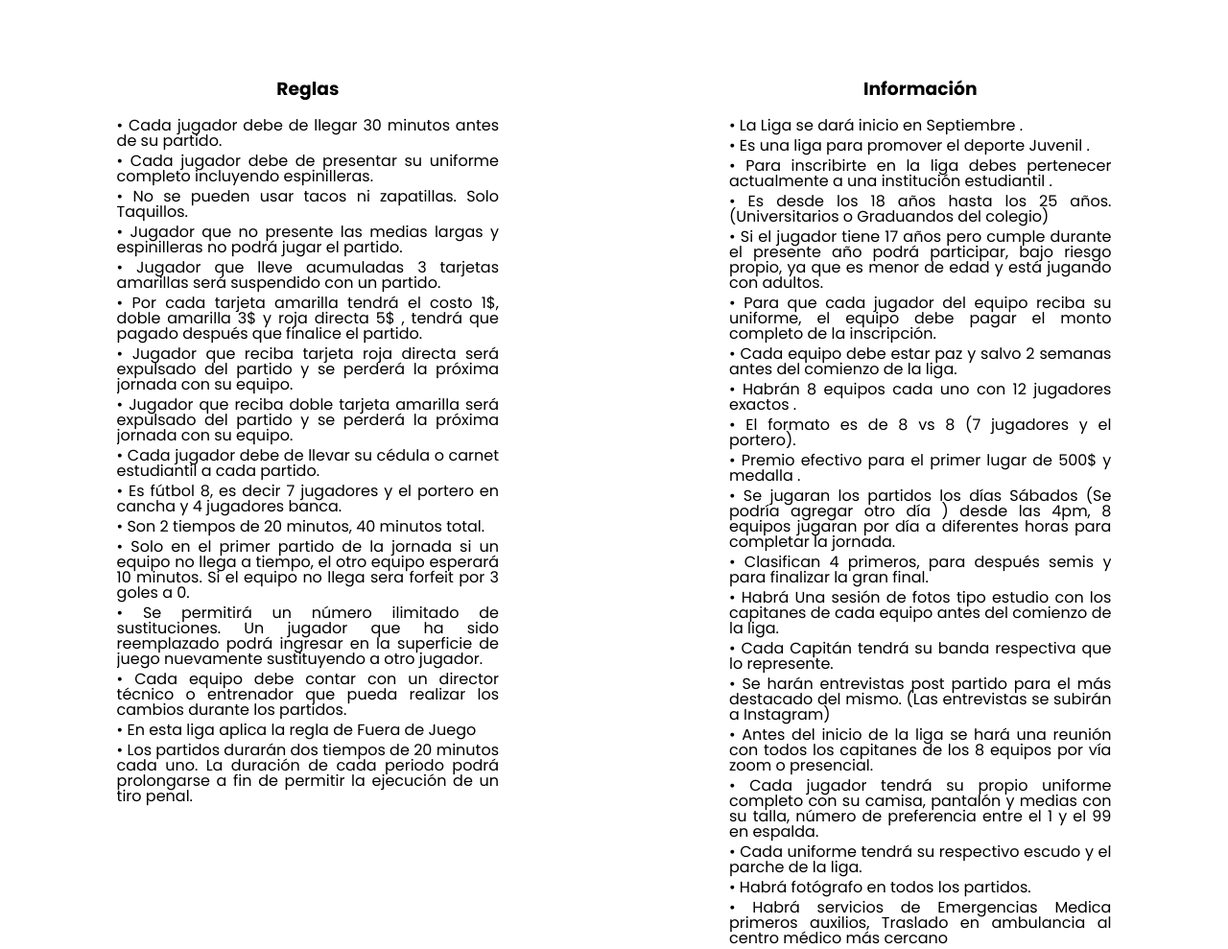
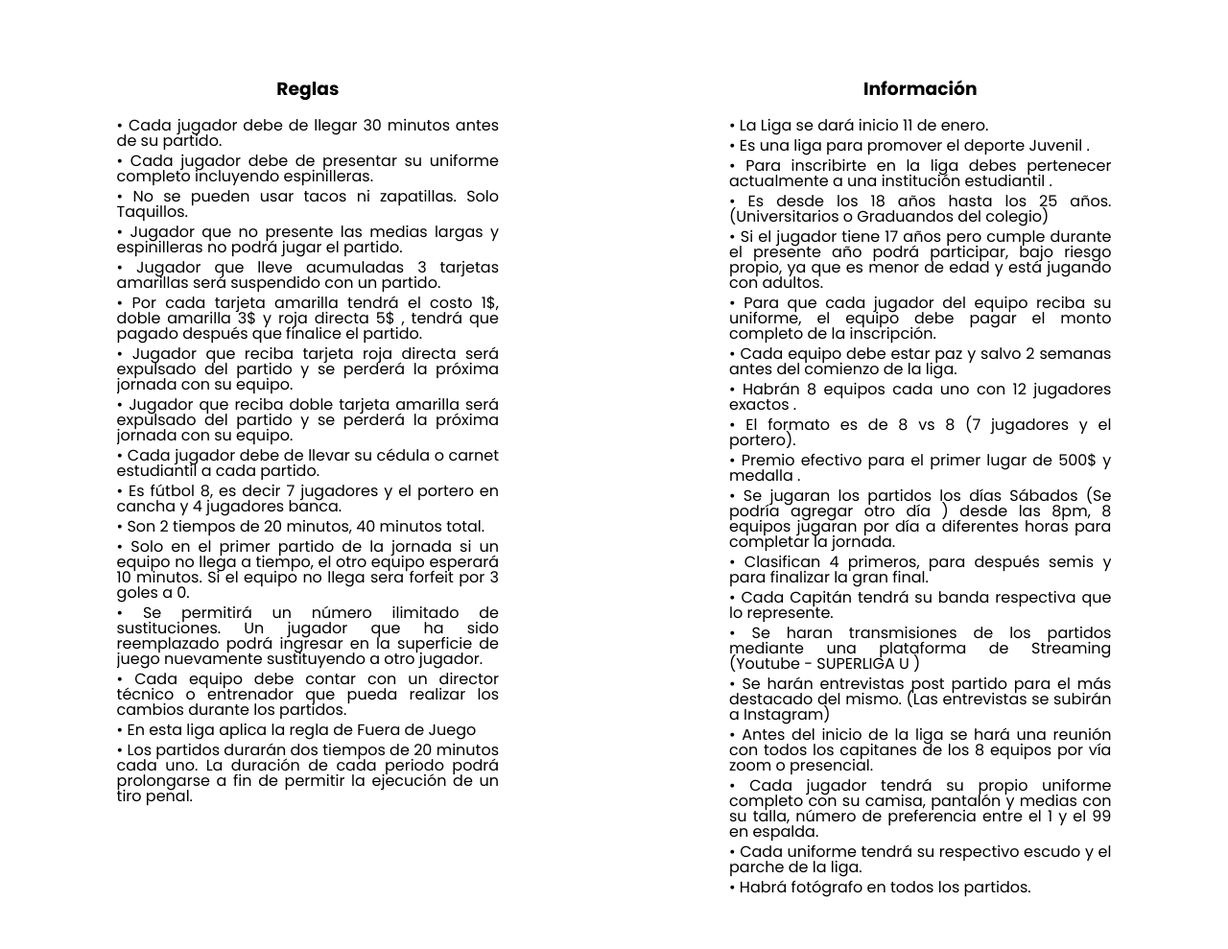
Before and after one commit to superligau/superligau.github.io, a plain HTML site: page index.html in a window 1280 px wide. Shown: the part 960-1949 px from the top of the page at 96% size. Drawn offline with Linux system fonts and the light colour scheme.

Commit message:
EXCELENTE

```diff
--- a/index.html
+++ b/index.html
@@ -105,7 +105,7 @@
 
                 <article class="about__information">
                 <h3 class="about__title">Información</h3>
-                <p class="about__paragraph">• La Liga se dará inicio en Septiembre .</p>
+                <p class="about__paragraph">• La Liga se dará inicio 11 de enero.</p>
                 <p class="about__paragraph">• Es una liga para promover el deporte Juvenil .  </p>
                 <p class="about__paragraph">• Para inscribirte en la liga debes pertenecer actualmente a una institución estudiantil .</p>
                 <p class="about__paragraph">• Es desde los 18 años hasta los 25 años. (Universitarios o Graduandos del colegio)</p>
@@ -115,16 +115,16 @@
                 <p class="about__paragraph">• Habrán 8 equipos cada uno con 12 jugadores exactos . </p>
                 <p class="about__paragraph">• El formato es de 8 vs 8 (7 jugadores y el portero).</p>
                 <p class="about__paragraph">• Premio efectivo para el primer lugar de 500$ y medalla  .</p>
-                <p class="about__paragraph">• Se jugaran los partidos los días Sábados (Se podría agregar otro día ) desde las 4pm, 8 equipos jugaran por día a diferentes horas para completar la jornada.</p>
+                <p class="about__paragraph">• Se jugaran los partidos los días Sábados (Se podría agregar otro día ) desde las 8pm, 8 equipos jugaran por día a diferentes horas para completar la jornada.</p>
                 <p class="about__paragraph">• Clasifican 4 primeros, para después semis y para finalizar la gran final.</p>
-                <p class="about__paragraph">• Habrá Una sesión de fotos tipo estudio con los capitanes de cada equipo antes del comienzo de la liga.</p>
                 <p class="about__paragraph">• Cada Capitán tendrá su banda respectiva que lo represente.</p>
+                <p class="about__paragraph">• Se haran transmisiones de los partidos mediante una plataforma de Streaming (Youtube - SUPERLIGA U ) </p>
                 <p class="about__paragraph">• Se harán entrevistas post partido para el más destacado del mismo. (Las entrevistas se subirán a Instagram)</p>
                 <p class="about__paragraph">• Antes del inicio de la liga se hará una reunión con todos los capitanes de los 8 equipos por vía zoom o presencial.</p>
                 <p class="about__paragraph">• Cada jugador tendrá su propio uniforme completo con su camisa, pantalón y medias con su talla, número de preferencia entre el 1 y el 99 en espalda. </p>
                 <p class="about__paragraph">• Cada uniforme tendrá su respectivo escudo y el parche de la liga.</p>
                 <p class="about__paragraph">• Habrá fotógrafo en todos los partidos.</p>
-                <p class="about__paragraph">• Habrá servicios de Emergencias Medica primeros auxilios, Traslado en ambulancia al centro médico más cercano</p>
+
 
 
 
```
